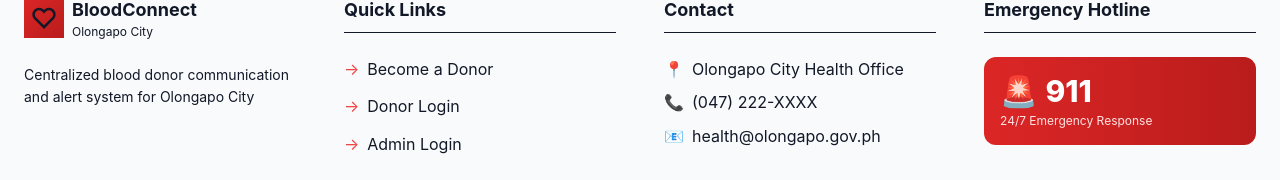
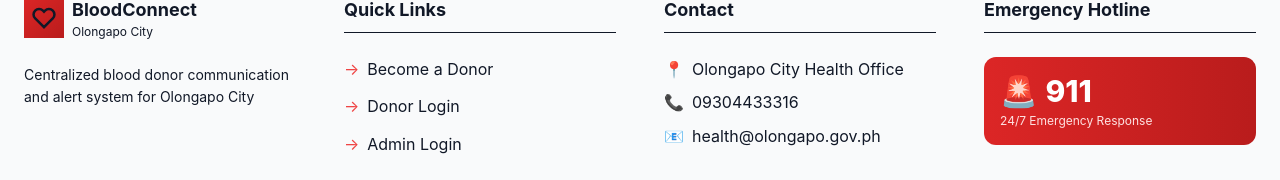
Before and after one commit to DevianGC/bloodconnect-app, a Next.js app: page / in a window 1280 px wide. Shown: the part 2729-2909 px from the top of the page. Built offline with nearby package versions, Linux system fonts and the light colour scheme.

Commit message:
Update Footer.js before merging to main

```diff
--- a/components/Footer.js
+++ b/components/Footer.js
@@ -48,7 +48,7 @@ export default function Footer() {
             </li>
             <li className="flex items-center gap-2">
               <span>📞</span>
-              <span>(047) 222-XXXX</span>
+              <span>09304433316</span>
             </li>
             <li className="flex items-center gap-2">
               <span>📧</span>
```
